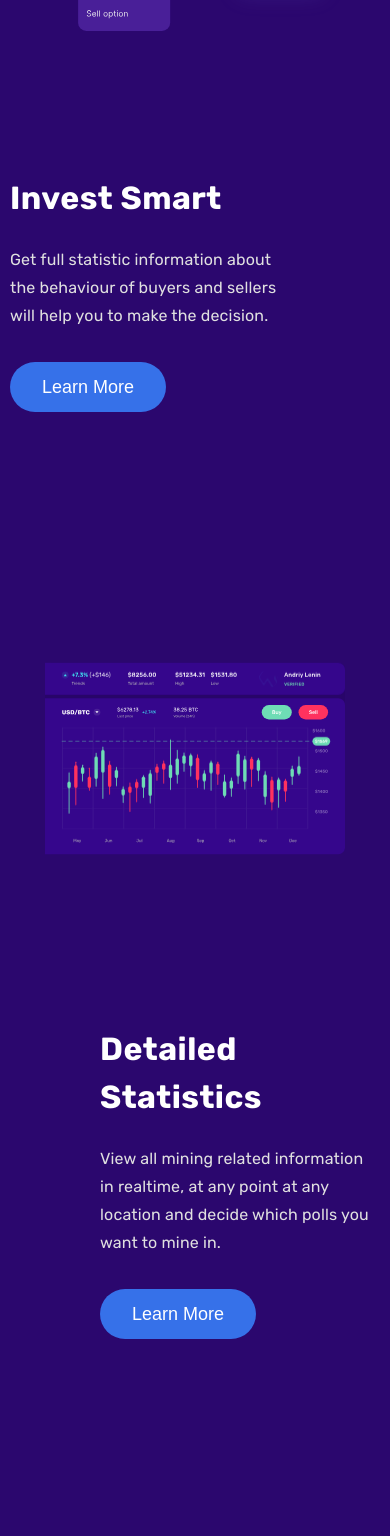
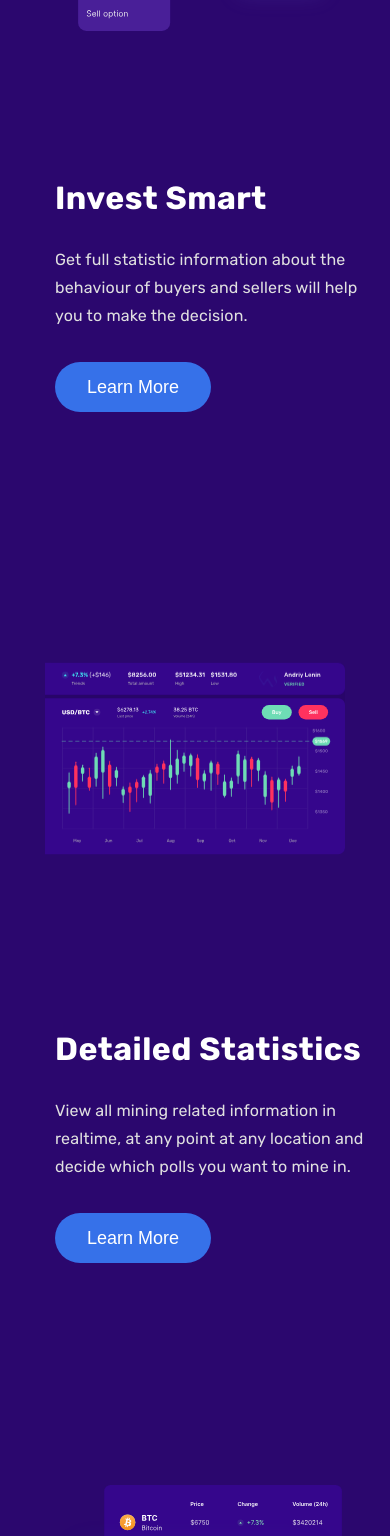
Before and after one commit to AlexeyGrk/crypto-site, a React (Create React App) app: page / in a window 390 px wide. Shown: the part 6191-7727 px from the top of the page. Built offline with nearby package versions, Linux system fonts and the light colour scheme.

Commit message:
bugfix features section on 425 breakpoint

```diff
--- a/src/components/Features/Features.module.scss
+++ b/src/components/Features/Features.module.scss
@@ -34,11 +34,18 @@
   padding-top: 40px;
   max-width: 400px;
   margin-right: 90px;
+  @include media-max(425){
+    margin-right: 0;
+    margin-left: 45px;
+  }
 }
 .featuresBitcoinStatisticTextContainer{
   padding-top: 40px;
   max-width: 400px;
   margin-left: 90px;
+  @include media-max(425){
+    margin-left: 45px;
+  }
 }
 .featuresBitcoinInfoTableTextContainer{
   padding-top: 40px;
```
